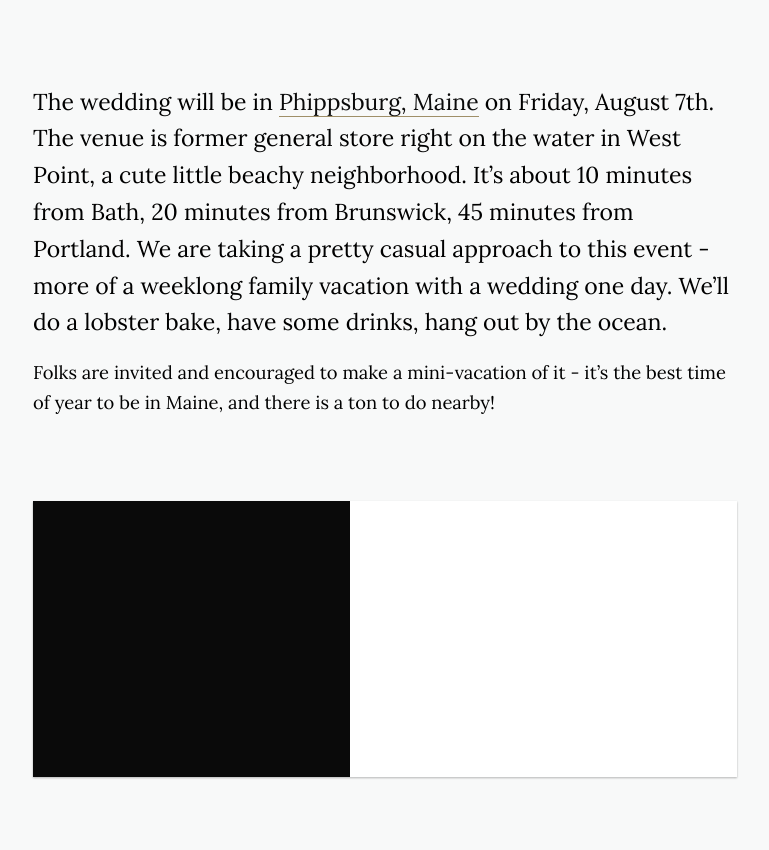
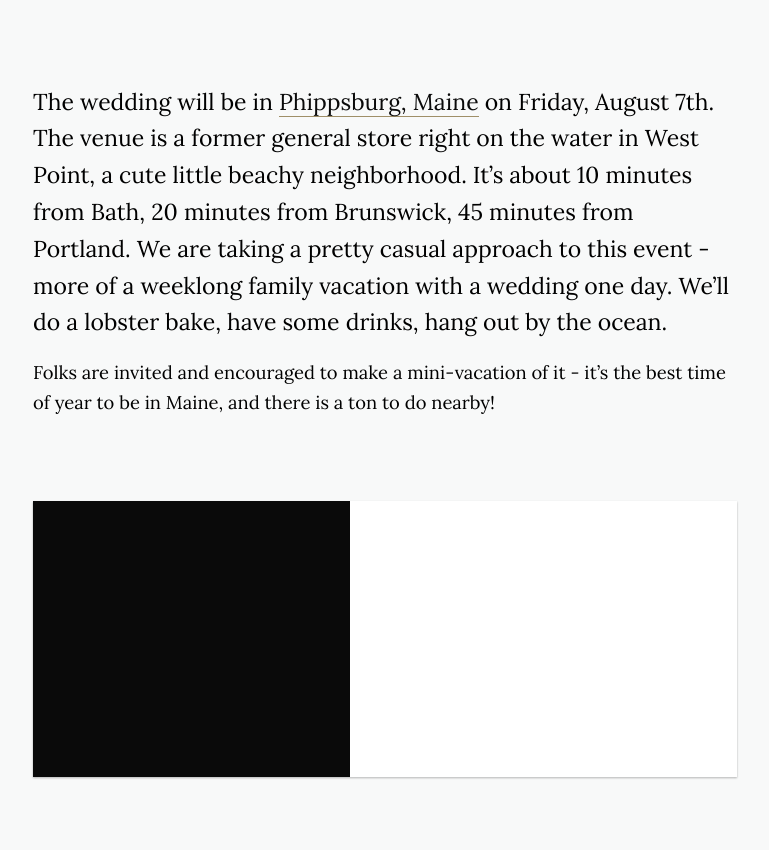
Before and after one commit to gustavosaume/wedding, a Jekyll site: the page built from docs/_posts/2020-08-02-when-and-where.markdown, in a window 1280 px wide. Shown: the part 644-1494 px from the top of the page, without its empty margins (255-1024 px from the left). Built offline with Jekyll 4.4.1, drawn with Linux system fonts in a browser that asks for light colours; nearby versions of some CDN libraries; grey boxes are pictures that could not be loaded.

```diff
--- a/docs/_posts/2020-08-02-when-and-where.markdown
+++ b/docs/_posts/2020-08-02-when-and-where.markdown
@@ -5,7 +5,7 @@ description:
 date: 2020-08-02 23:00:00 +05:00
 image: /wedding/assets/imgs/pigs_beach.jpg
 ---
-The wedding will be in [Phippsburg, Maine](https://visitmaine.com/places-to-go/midcoast/bath-phippsburg){:target="_blank"} on Friday, August 7th. The venue is former general store right on the water in West Point, a cute little beachy neighborhood. It's about 10 minutes from Bath, 20 minutes from Brunswick, 45 minutes from Portland.
+The wedding will be in [Phippsburg, Maine](https://visitmaine.com/places-to-go/midcoast/bath-phippsburg){:target="_blank"} on Friday, August 7th. The venue is a former general store right on the water in West Point, a cute little beachy neighborhood. It's about 10 minutes from Bath, 20 minutes from Brunswick, 45 minutes from Portland.
 We are taking a pretty casual approach to this event - more of a weeklong family vacation with a wedding one day. We'll do a lobster bake, have some drinks, hang out by the ocean.
 
 Folks are invited and encouraged to make a mini-vacation of it - it's the best time of year to be in Maine, and there is a ton to do nearby!
```
